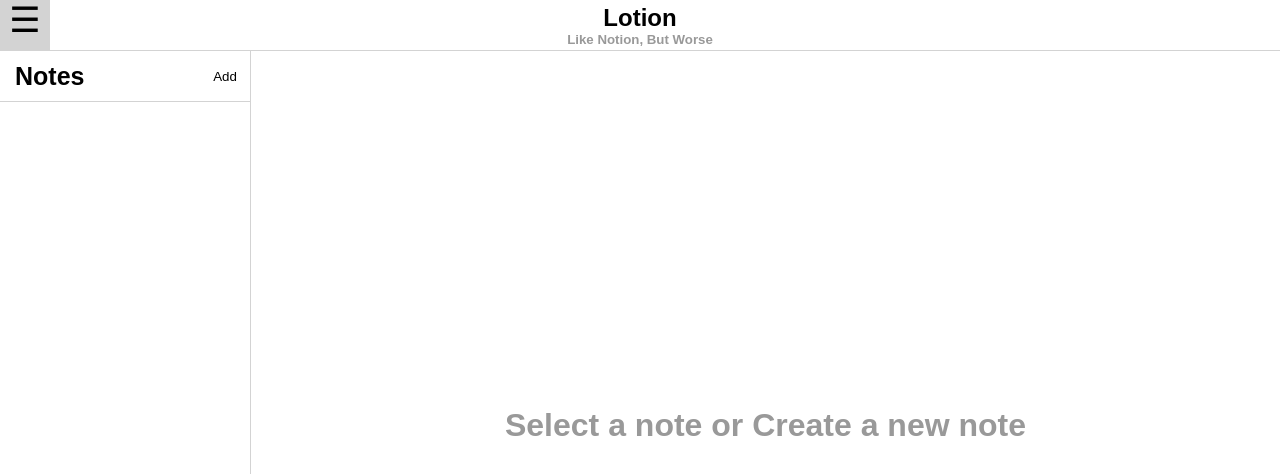
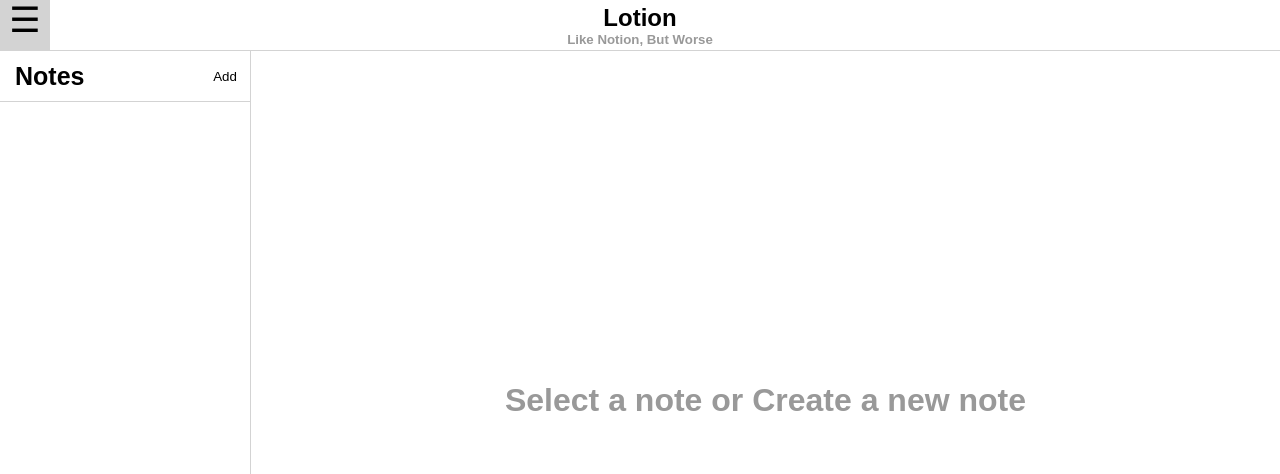
Before and after one commit to Tonaeus/Lotion-1, a React (Create React App) app: page /notes in a window 1280 px wide. Shown: the top 474 px of the page. Built offline with nearby package versions, Linux system fonts and the light colour scheme.

Commit message:
shifted default message

```diff
--- a/src/index.css
+++ b/src/index.css
@@ -248,6 +248,9 @@
 	color: #999;
 	border-top: 1px solid lightgray;
 }
+.no-active-note h1 {
+	margin-bottom: 50px;
+}
 .main-body {
 	display: flex;
 	flex-direction: column;
```
